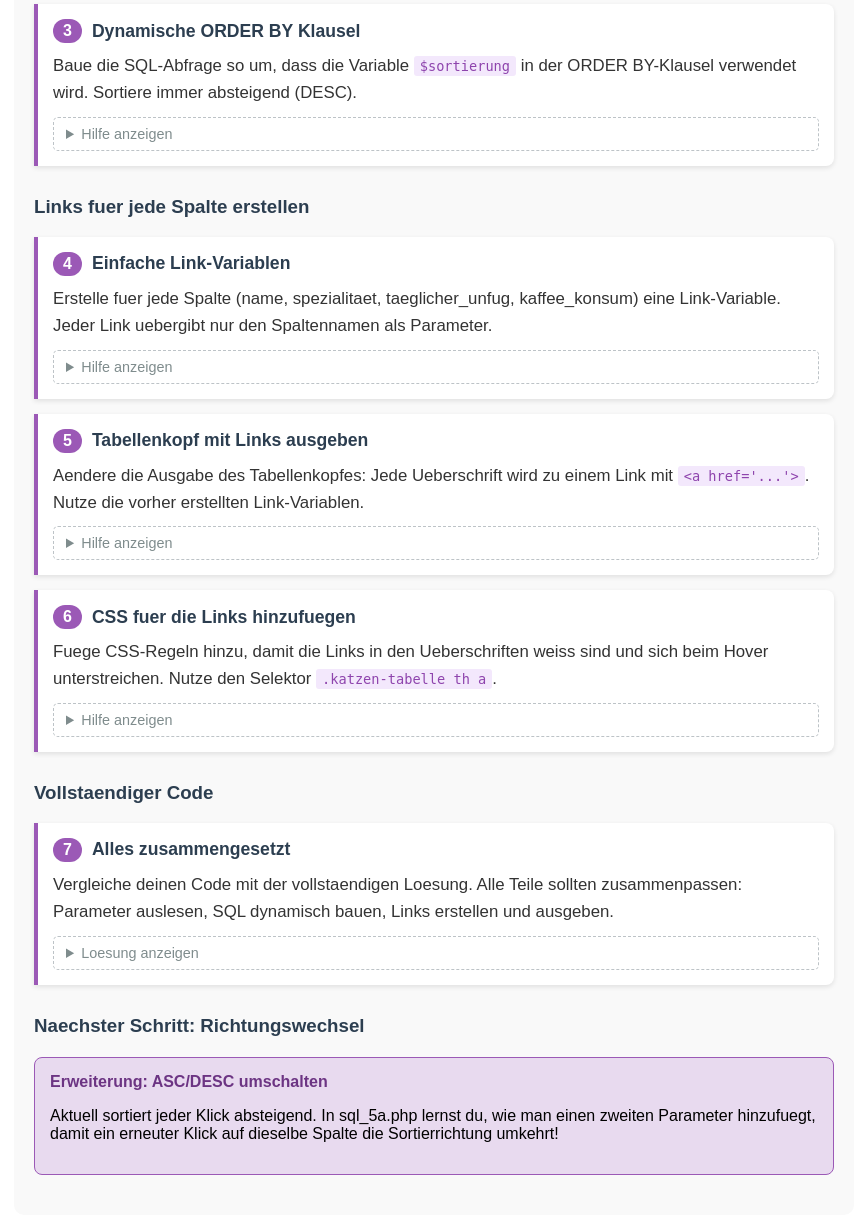
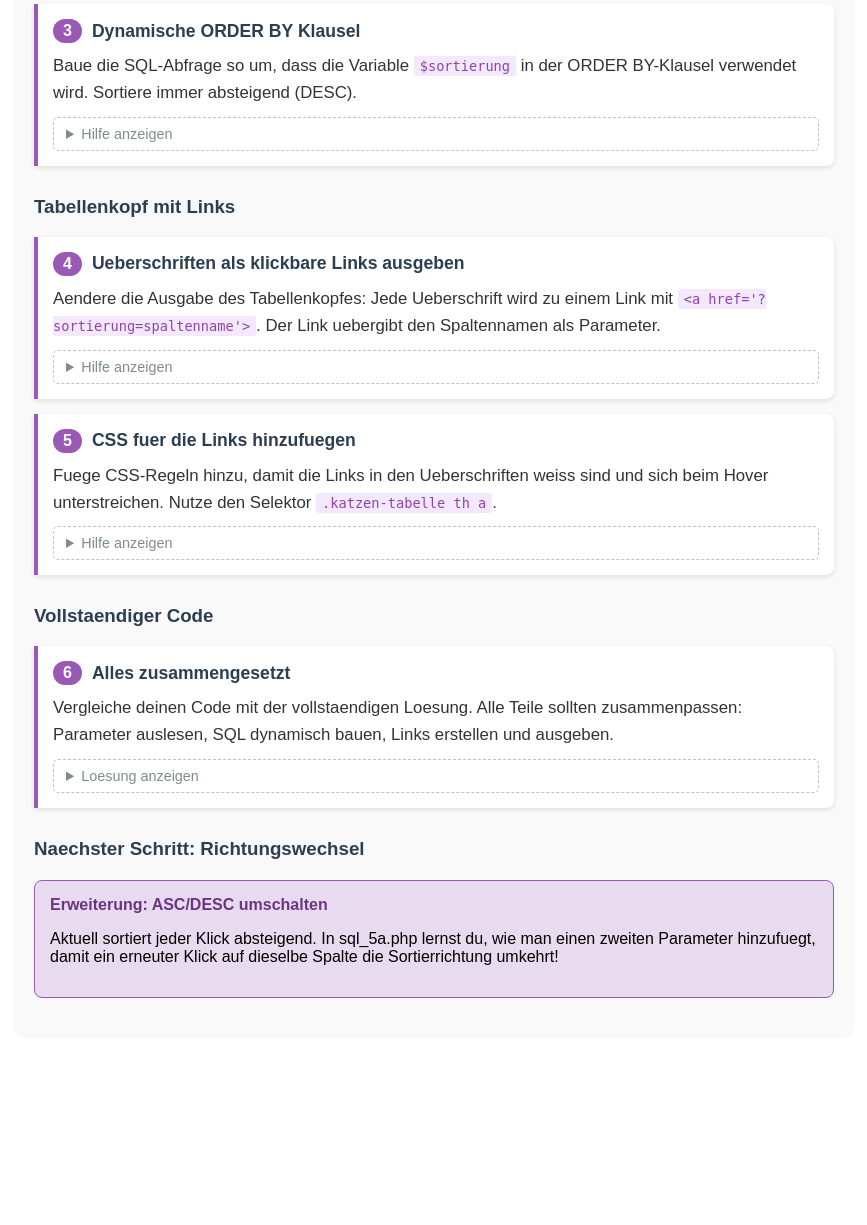
Before and after one commit to dennishohmann/bbsam-php-sql, a PHP site: page /sql_5.php in a window 1280 px wide. Shown: the part 1503-2728 px from the top of the page, without its empty margins (206-1073 px from the left). After the commit the page ends 2501 px from the top, so only its background shows below. Run offline with PHP 8.4, Linux system fonts and the light colour scheme; data comes from the database, SQL or seed files in the repository.

Commit message:
Schritt-Kommentare in sql_5.php und sql_5a.php angepasst
sql_5.php: Schritte 4+5 (Link-Variablen + Tabellenkopf) zu einem
Schritt zusammengefasst, da inline-Links einfacher sind.

sql_5a.php: Neuen Schritt 4 hinzugefügt, der das Auslagern von
Links in Variablen erklärt (Übersichtlichkeit bei komplexen URLs).

Co-Authored-By: Claude Opus 4.5 <noreply@anthropic.com>

```diff
--- a/php_mysqli/rek_tabelle/sql_5.php
+++ b/php_mysqli/rek_tabelle/sql_5.php
@@ -1,5 +1,7 @@
 <?php
-//  AUFGABE: Die Tabelle sortierbar machen:
+// ============================================
+// AUFGABE: Sortierbare Spalten implementieren
+// ============================================
 
 $conn = mysqli_connect("localhost", "root", "", "katzencafe");
 mysqli_set_charset($conn, "utf8mb4");
@@ -8,6 +10,13 @@ if (!$conn) {
     die("Verbindung fehlgeschlagen: " . mysqli_connect_error());
 }
 
+// --------------------------------------------
+// Schritt 1: Parameter 'sortierung' aus URL auslesen
+// --------------------------------------------
+
+// --------------------------------------------
+// Schritt 2: SQL-Abfrage mit ORDER BY $sortierung anpassen
+// --------------------------------------------
 $result = mysqli_query($conn, "SELECT * FROM katzen ORDER BY kaffee_konsum DESC");
 ?>
 
@@ -24,6 +33,9 @@ $result = mysqli_query($conn, "SELECT * FROM katzen ORDER BY kaffee_konsum DESC"
 <?php
 echo "<table class='katzen-tabelle'>";
 echo "<tr>";
+// --------------------------------------------
+// Schritt 3: Überschriften als klickbare Links ausgeben
+// --------------------------------------------
 echo "<th>Name</th>";
 echo "<th>Spezialität</th>";
 echo "<th>Täglicher Unfug</th>";
@@ -390,25 +402,28 @@ $result = mysqli_query($conn, $sql);</code>
         </details>
     </div>
 
-    <h3>Links fuer jede Spalte erstellen</h3>
+    <h3>Tabellenkopf mit Links</h3>
 
     <div class="arbeitsschritt">
         <div class="schritt-header">
             <span class="schritt-nummer">4</span>
-            <span class="schritt-titel">Einfache Link-Variablen</span>
+            <span class="schritt-titel">Ueberschriften als klickbare Links ausgeben</span>
         </div>
         <p class="schritt-auftrag">
-            Erstelle fuer jede Spalte (name, spezialitaet, taeglicher_unfug, kaffee_konsum)
-            eine Link-Variable. Jeder Link uebergibt nur den Spaltennamen als Parameter.
+            Aendere die Ausgabe des Tabellenkopfes: Jede Ueberschrift wird zu einem Link mit
+            <code>&lt;a href='?sortierung=spaltenname'&gt;</code>. Der Link uebergibt den
+            Spaltennamen als Parameter.
         </p>
         <details class="hilfe">
             <summary>Hilfe anzeigen</summary>
             <div class="hilfe-inhalt">
-                <p>Vier einfache Zuweisungen:</p>
-                <code>$link_name = "?sortierung=name";
-$link_spezialitaet = "?sortierung=spezialitaet";
-$link_taeglicher_unfug = "?sortierung=taeglicher_unfug";
-$link_kaffee_konsum = "?sortierung=kaffee_konsum";</code>
+                <p>Die Ueberschriften werden zu klickbaren Links:</p>
+                <code>echo "&lt;thead&gt;&lt;tr&gt;";
+echo "&lt;th&gt;&lt;a href='?sortierung=name'&gt;Name&lt;/a&gt;&lt;/th&gt;";
+echo "&lt;th&gt;&lt;a href='?sortierung=spezialitaet'&gt;Spezialitaet&lt;/a&gt;&lt;/th&gt;";
+echo "&lt;th&gt;&lt;a href='?sortierung=taeglicher_unfug'&gt;Taeglicher Unfug&lt;/a&gt;&lt;/th&gt;";
+echo "&lt;th&gt;&lt;a href='?sortierung=kaffee_konsum'&gt;Kaffeekonsum&lt;/a&gt;&lt;/th&gt;";
+echo "&lt;/tr&gt;&lt;/thead&gt;";</code>
             </div>
         </details>
     </div>
@@ -416,29 +431,6 @@ $link_kaffee_konsum = "?sortierung=kaffee_konsum";</code>
     <div class="arbeitsschritt">
         <div class="schritt-header">
             <span class="schritt-nummer">5</span>
-            <span class="schritt-titel">Tabellenkopf mit Links ausgeben</span>
-        </div>
-        <p class="schritt-auftrag">
-            Aendere die Ausgabe des Tabellenkopfes: Jede Ueberschrift wird zu einem Link mit
-            <code>&lt;a href='...'&gt;</code>. Nutze die vorher erstellten Link-Variablen.
-        </p>
-        <details class="hilfe">
-            <summary>Hilfe anzeigen</summary>
-            <div class="hilfe-inhalt">
-                <p>Die Ueberschriften werden zu klickbaren Links:</p>
-                <code>echo "&lt;thead&gt;&lt;tr&gt;";
-echo "&lt;th&gt;&lt;a href='$link_name'&gt;Name&lt;/a&gt;&lt;/th&gt;";
-echo "&lt;th&gt;&lt;a href='$link_spezialitaet'&gt;Spezialitaet&lt;/a&gt;&lt;/th&gt;";
-echo "&lt;th&gt;&lt;a href='$link_taeglicher_unfug'&gt;Taeglicher Unfug&lt;/a&gt;&lt;/th&gt;";
-echo "&lt;th&gt;&lt;a href='$link_kaffee_konsum'&gt;Kaffeekonsum&lt;/a&gt;&lt;/th&gt;";
-echo "&lt;/tr&gt;&lt;/thead&gt;";</code>
-            </div>
-        </details>
-    </div>
-
-    <div class="arbeitsschritt">
-        <div class="schritt-header">
-            <span class="schritt-nummer">6</span>
             <span class="schritt-titel">CSS fuer die Links hinzufuegen</span>
         </div>
         <p class="schritt-auftrag">
@@ -464,7 +456,7 @@ echo "&lt;/tr&gt;&lt;/thead&gt;";</code>
 
     <div class="arbeitsschritt">
         <div class="schritt-header">
-            <span class="schritt-nummer">7</span>
+            <span class="schritt-nummer">6</span>
             <span class="schritt-titel">Alles zusammengesetzt</span>
         </div>
         <p class="schritt-auftrag">
```
Also changed, not shown: php_mysqli/rek_tabelle/sql_5a.php (+42 -16 lines).
